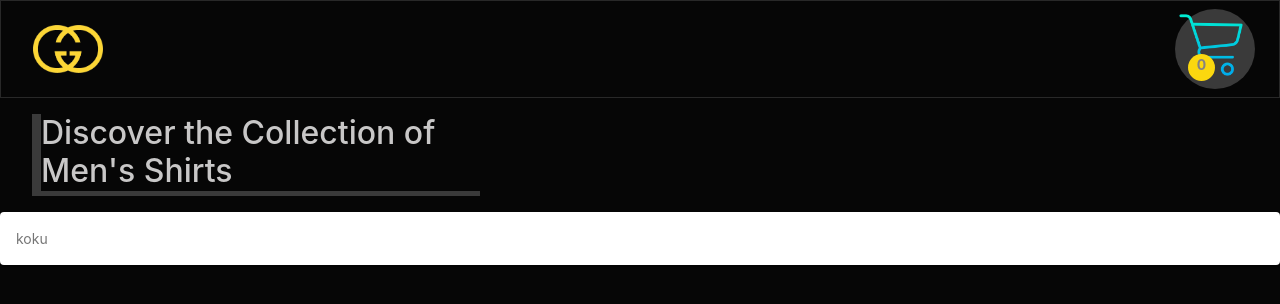
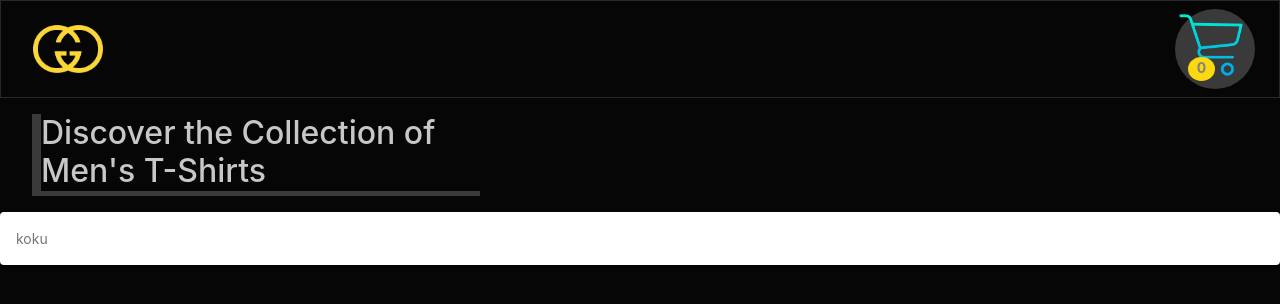
Before and after one commit to shahzain-lab/Shopping-Cart, a React (Create React App) app: page / in a window 1280 px wide. Shown: the top 304 px of the page. Built offline with nearby package versions, Linux system fonts and the light colour scheme.

Commit message:
product types for typescript

```diff
--- a/src/components/bascket.css
+++ b/src/components/bascket.css
@@ -14,7 +14,7 @@
     bottom: 0;
     right: 5%;
     width: 1.7rem;
-    height: 1.7rem;
+    height: 1.5rem;
     text-align: center;
     background: #fbd80f;
     border-radius: 50%;
--- a/src/components/products/Products.tsx
+++ b/src/components/products/Products.tsx
@@ -3,6 +3,7 @@ import React from 'react';
 import { makeStyles, createStyles, Theme } from '@material-ui/core/styles';
 import Paper from '@material-ui/core/Paper';
 import Grid from '@material-ui/core/Grid';
+import { initialState } from '../../store/initialState/initialState';
 
 
 const useStyles = makeStyles((theme: Theme) =>
@@ -20,9 +21,10 @@ const useStyles = makeStyles((theme: Theme) =>
 
 export const Product = () => {
     const classes = useStyles();
+    const {product} = initialState;
     return(
         <div>
-         <h4 className="proHead">Discover the Collection of Men's Shirts </h4>
+         <h4 className="proHead"> Discover the Collection of Men's T-Shirts </h4>
 
           <div className={classes.root}>
       <Grid container spacing={3}>
```
Also changed, not shown: src/types/Producttypes.tsx (added, +7 -0 lines), 1 other file (tests, documents, lock files or other folders).
